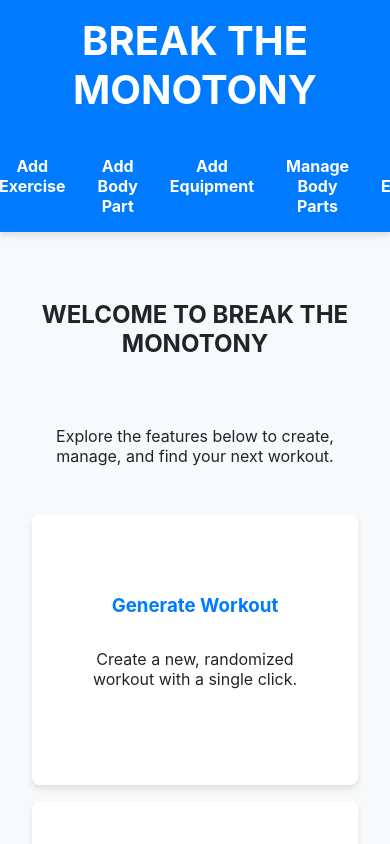
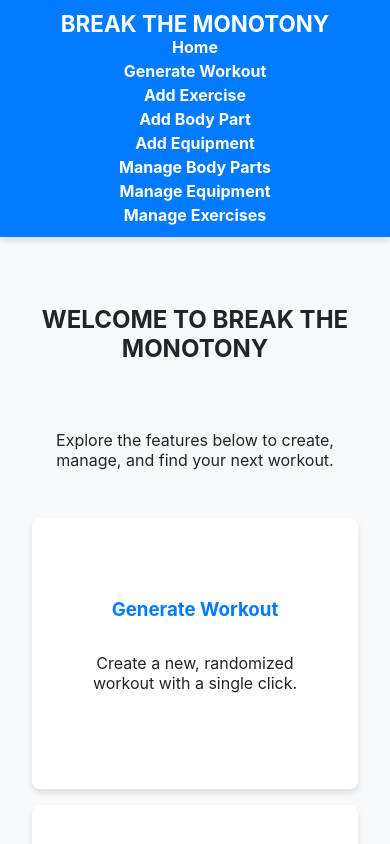
Before and after one commit to cspower5/btm_workout, a React (Vite) app in the folder client/: page / in a window 390 px wide. Shown: the top 844 px of the page. Built offline with nearby package versions, Linux system fonts and the light colour scheme.

Commit message:
UI: responsive CSS - shrink header, logo and stack nav on small screens

```diff
--- a/client/src/assets/css/App.css
+++ b/client/src/assets/css/App.css
@@ -42,6 +42,43 @@ body {
 .App-header h1 {
   margin: 0;
   font-size: 2.5rem;
+}
+
+/* Responsive tweaks for small screens */
+@media (max-width: 600px) {
+  .App-header {
+    min-height: 120px; /* reduce header height on phones */
+    padding: 0.75rem 1rem;
+  }
+
+  .App-header h1 {
+    font-size: 1.4rem; /* smaller heading on mobile */
+    line-height: 1.1;
+  }
+
+  .header-nav nav ul {
+    flex-direction: column; /* stack nav items vertically */
+    gap: 0.25rem;
+    align-items: center;
+  }
+
+  .header-nav nav li {
+    margin: 0.25rem 0;
+  }
+
+  .footer-nav {
+    padding: 1rem;
+    min-height: auto; /* let footer size to content */
+  }
+
+  .footer-logo {
+    max-width: 140px; /* shrink logo for small screens */
+    margin-bottom: 1rem;
+  }
+
+  main {
+    padding: 0.5rem;
+  }
 }
 
 .header-nav {
```
